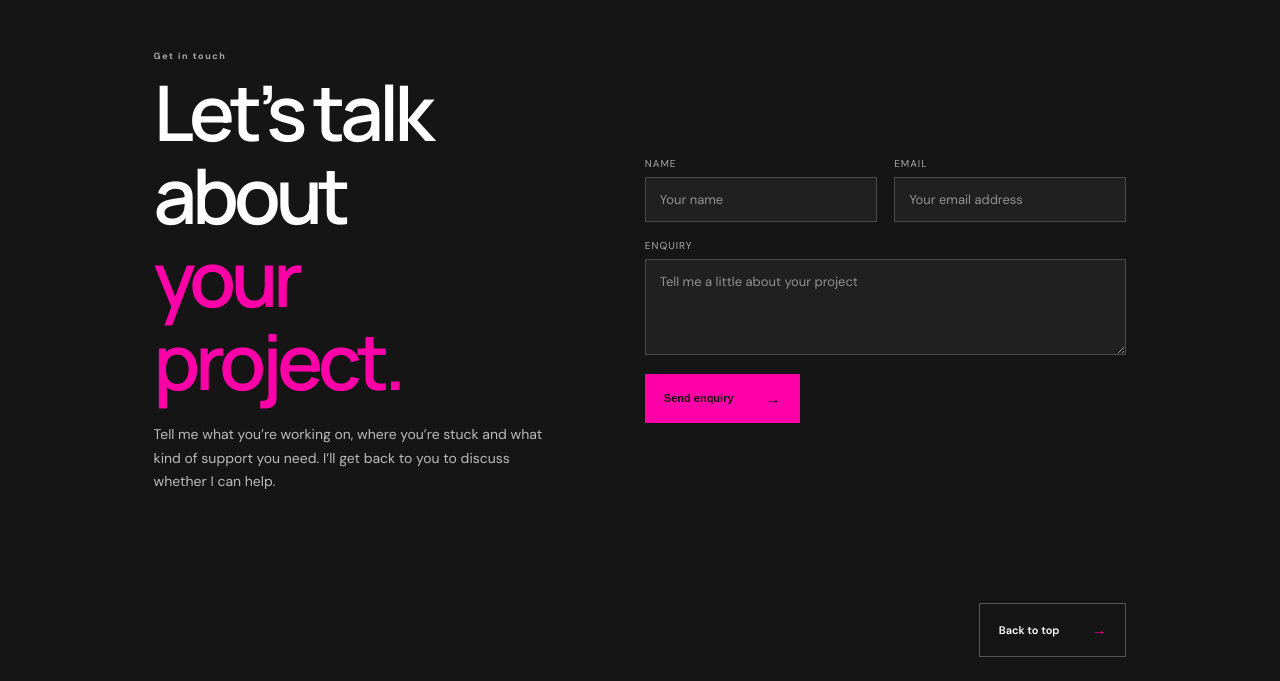
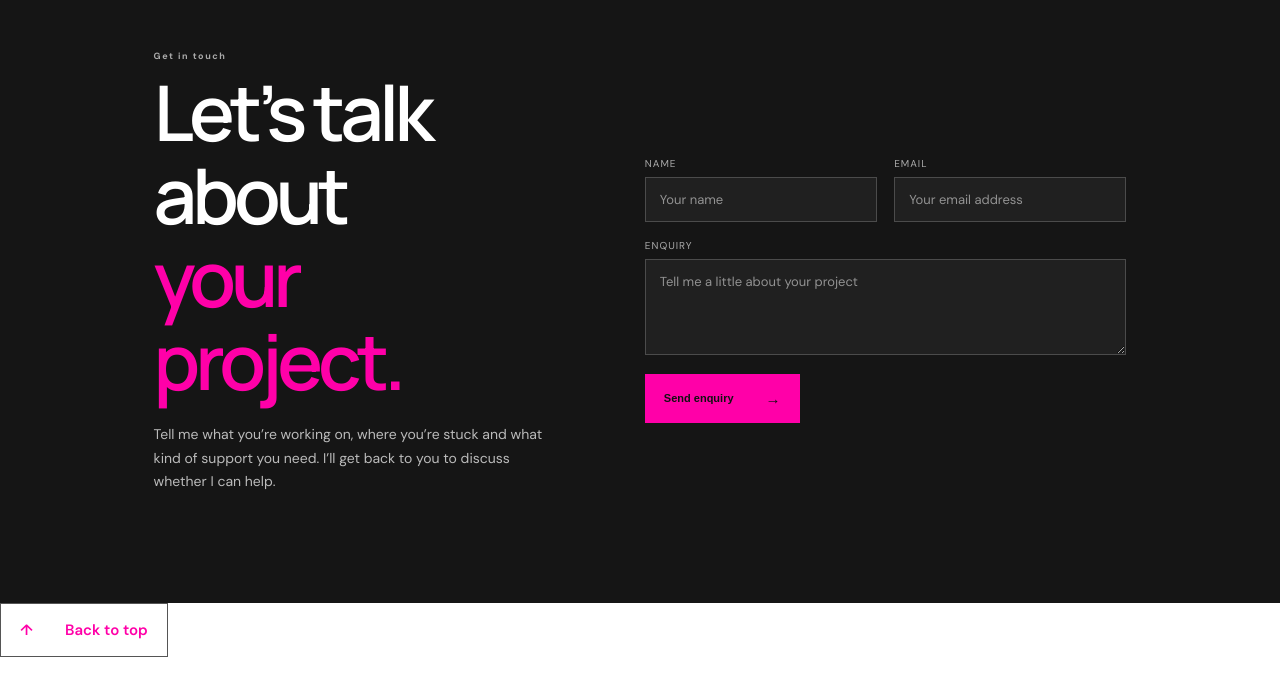
Before and after one commit to dovetaildigital/dovetaildigital, a plain HTML site: page public/index.html in a window 1280 px wide. Shown: the part 2538-3219 px from the top of the page. Drawn offline with Linux system fonts and the light colour scheme.

Commit message:
Restyle back to top control

```diff
--- a/public/index.html
+++ b/public/index.html
@@ -84,7 +84,7 @@
           </form>
         </div>
       </section>
-      <div class="back-to-top-wrap"><a class="button back-to-top" href="#top">Back to top <span aria-hidden="true">→</span></a></div>
+      <section class="back-to-top-section" aria-label="Page navigation"><a class="button back-to-top" href="#top"><span class="back-to-top-arrow" aria-hidden="true">↑</span><span class="back-to-top-label">Back to top</span></a></section>
     </main>
 
     <footer><a class="brand footer-brand" href="#top"><img src="/dovetail-digital-primary-logo.png" alt="Dovetail Digital" /></a><span>© <span id="year">2026</span> Dovetail Digital · Freelance support for charities</span><div class="footer-links"><a href="/privacy-policy.html">Privacy policy</a><a href="/cookie-policy.html">Cookie policy</a><a href="#contact">Get in touch →</a></div></footer>
```
